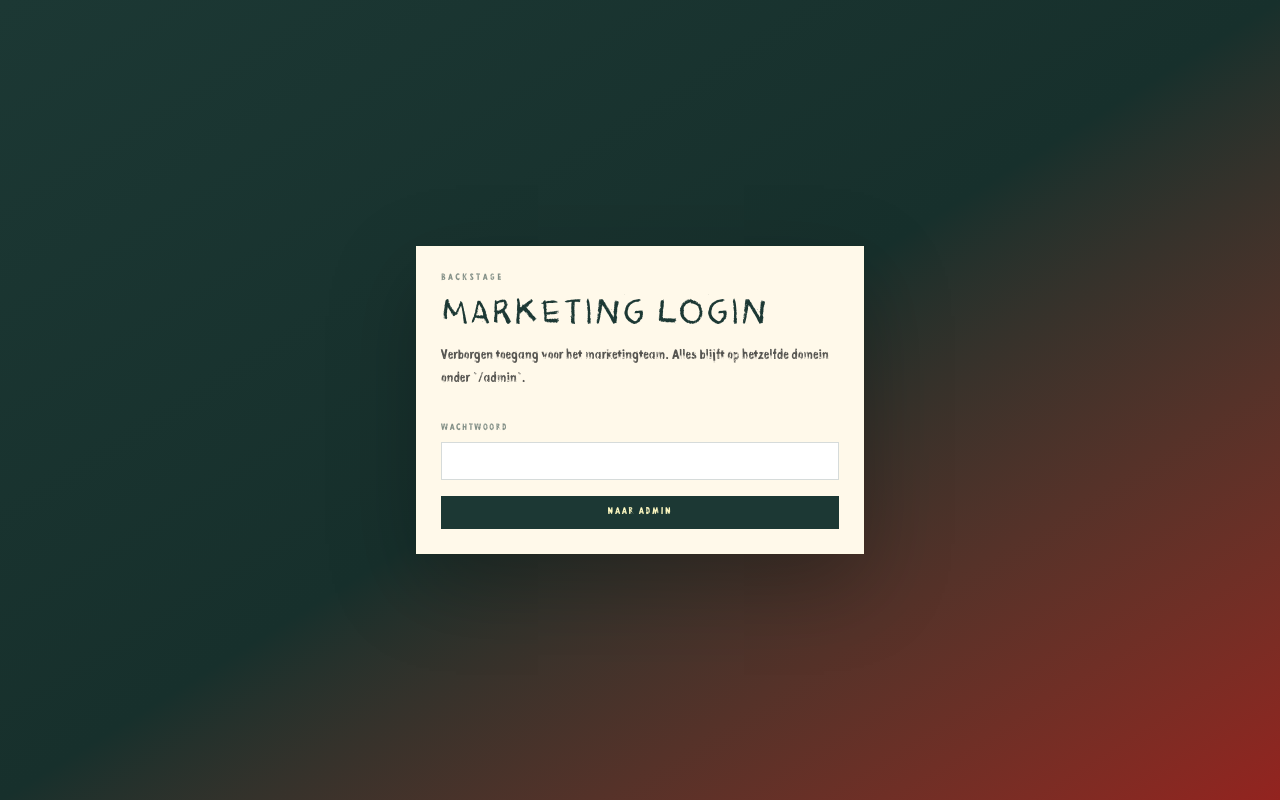
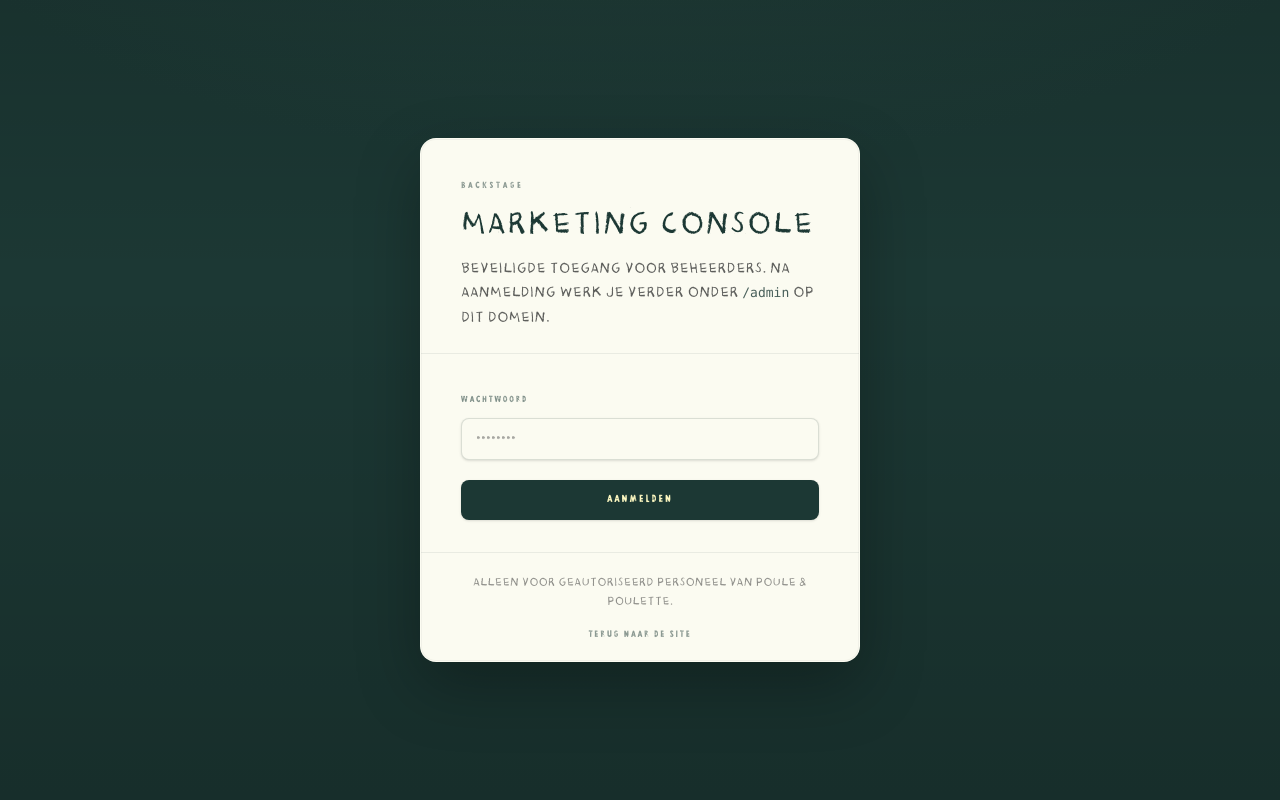
Before and after one commit to sicparvisventures/poule-poulette-v7, a Next.js app: page /backstage in a window 1280 px wide. Built offline with nearby package versions, Linux system fonts and the light colour scheme.

Commit message:
style(backstage): professional login card, subtle olive backdrop
Replace loud gradient with radial + vignette; white card sections,
improved form focus states, footer link and copy.

Made-with: Cursor

```diff
--- a/src/components/admin/AdminLoginScreen.tsx
+++ b/src/components/admin/AdminLoginScreen.tsx
@@ -1,5 +1,6 @@
 "use client";
 
+import Link from "next/link";
 import { useRouter, useSearchParams } from "next/navigation";
 import { useState } from "react";
 
@@ -25,56 +26,96 @@ export function AdminLoginScreen() {
 
       const body = (await response.json()) as { ok?: boolean; error?: string };
       if (!response.ok || !body.ok) {
-        setError(body.error || "Login mislukt.");
+        setError(body.error || "Inloggen mislukt. Controleer je wachtwoord.");
         return;
       }
 
       router.replace(nextPath);
       router.refresh();
     } catch {
-      setError("Login mislukt.");
+      setError("Er ging iets mis. Probeer het opnieuw.");
     } finally {
       setPending(false);
     }
   }
 
   return (
-    <main className="flex min-h-screen items-center justify-center bg-linear-to-br from-pp-olive via-[#17302c] to-pp-christmas px-4 py-10">
-      <div className="w-full max-w-md border border-pp-creme/12 bg-[#fff9ea] p-6 shadow-[0_30px_80px_rgb(0_0_0/0.25)]">
-        <p className="font-accent text-[0.58rem] tracking-[0.28em] text-pp-olive/55 uppercase">
+    <main className="relative flex min-h-dvh flex-col bg-pp-olive px-4 py-10 sm:px-6 sm:py-14">
+      {/* Rustige diepte: alleen olijftinten, geen harde kleurverloop */}
+      <div
+        className="pointer-events-none absolute inset-0 bg-[radial-gradient(ellipse_100%_65%_at_50%_-15%,rgb(40_72_66/0.45),transparent_55%)]"
+        aria-hidden
+      />
+      <div
+        className="pointer-events-none absolute inset-0 bg-[linear-gradient(180deg,rgb(0_0_0/0.12)_0%,transparent_35%,rgb(0_0_0/0.18)_100%)]"
+        aria-hidden
+      />
+
+      <div className="relative z-10 mx-auto flex w-full max-w-[440px] flex-1 flex-col justify-center">
+        <div className="rounded-2xl border border-pp-white/10 bg-pp-white shadow-[0_24px_64px_rgb(0_0_0/0.28),0_0_0_1px_rgb(0_0_0/0.04)_inset]">
+          <div className="border-b border-pp-olive/[0.08] px-8 pb-6 pt-8 sm:px-10 sm:pt-10">
+            <p className="font-accent text-[0.55rem] tracking-[0.32em] text-pp-olive/50 uppercase">
               Backstage
             </p>
-        <h1 className="font-display mt-2 text-4xl text-pp-olive">Marketing Login</h1>
-        <p className="font-accent mt-3 text-sm leading-relaxed text-pp-black/68">
-          Verborgen toegang voor het marketingteam. Alles blijft op hetzelfde domein onder `/admin`.
+            <h1 className="font-display mt-3 text-[1.75rem] leading-tight tracking-wide text-pp-olive sm:text-[2rem]">
+              Marketing console
+            </h1>
+            <p className="font-display mt-3 text-sm leading-relaxed text-pp-black/65 sm:text-[0.9375rem]">
+              Beveiligde toegang voor beheerders. Na aanmelding werk je verder onder{" "}
+              <span className="font-mono text-[0.8125rem] text-pp-olive/80">/admin</span> op dit
+              domein.
             </p>
+          </div>
 
-        <form className="mt-6 space-y-4" onSubmit={handleSubmit}>
-          <label className="block">
-            <span className="font-accent text-[0.58rem] tracking-[0.18em] text-pp-olive/55 uppercase">
+          <form className="space-y-5 px-8 py-8 sm:px-10" onSubmit={handleSubmit}>
+            <div>
+              <label
+                htmlFor="backstage-password"
+                className="font-accent text-[0.55rem] tracking-[0.22em] text-pp-olive/55 uppercase"
+              >
                 Wachtwoord
-            </span>
+              </label>
               <input
+                id="backstage-password"
                 type="password"
                 value={password}
                 onChange={(event) => setPassword(event.target.value)}
-              className="mt-1 w-full border border-pp-olive/18 bg-white px-3 py-2 text-sm text-pp-black outline-none focus:border-pp-lollypop"
+                className="mt-2 w-full rounded-lg border border-pp-olive/15 bg-pp-white px-3.5 py-2.5 text-sm text-pp-black shadow-sm outline-none transition-[border-color,box-shadow] placeholder:text-pp-black/35 focus:border-pp-olive/35 focus:ring-2 focus:ring-pp-lollypop/25"
                 autoComplete="current-password"
+                placeholder="••••••••"
               />
-          </label>
+            </div>
 
             {error ? (
-            <p className="font-accent text-sm text-pp-christmas">{error}</p>
+              <div
+                className="rounded-lg border border-pp-christmas/25 bg-pp-christmas/[0.06] px-3.5 py-2.5 font-display text-sm text-pp-christmas"
+                role="alert"
+              >
+                {error}
+              </div>
             ) : null}
 
             <button
               type="submit"
               disabled={pending}
-            className="w-full border border-pp-olive bg-pp-olive px-4 py-2 font-accent text-[0.62rem] tracking-[0.18em] text-pp-creme uppercase transition-colors hover:border-pp-lollypop hover:text-pp-lollypop disabled:opacity-60"
+              className="w-full rounded-lg bg-pp-olive px-4 py-3 text-center font-accent text-[0.65rem] tracking-[0.2em] text-pp-creme uppercase shadow-sm transition-[background-color,opacity] hover:bg-[#243d38] disabled:cursor-not-allowed disabled:opacity-55"
             >
-            {pending ? "Bezig..." : "Naar Admin"}
+              {pending ? "Even geduld…" : "Aanmelden"}
             </button>
           </form>
+
+          <div className="border-t border-pp-olive/[0.08] px-8 py-5 sm:px-10">
+            <p className="text-center font-display text-[0.75rem] leading-relaxed text-pp-black/45">
+              Alleen voor geautoriseerd personeel van Poule &amp; Poulette.
+            </p>
+            <Link
+              href="/"
+              className="mt-4 block text-center font-accent text-[0.58rem] tracking-[0.2em] text-pp-olive/50 uppercase underline-offset-4 transition-colors hover:text-pp-lollypop"
+            >
+              Terug naar de site
+            </Link>
+          </div>
+        </div>
       </div>
     </main>
   );
```
Lines whose indentation alone changed are shown as unchanged.
